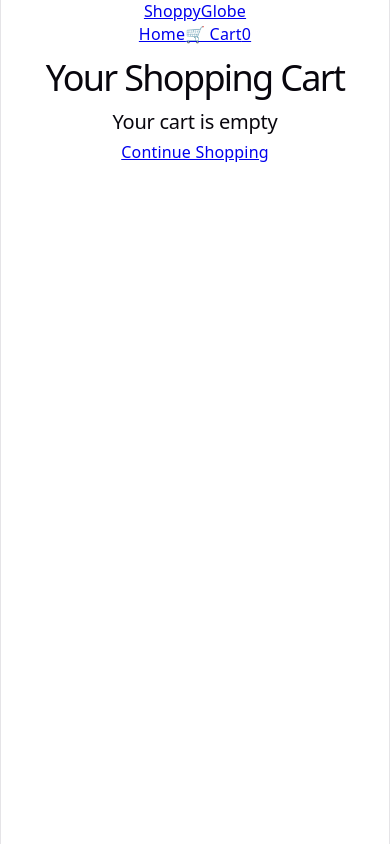
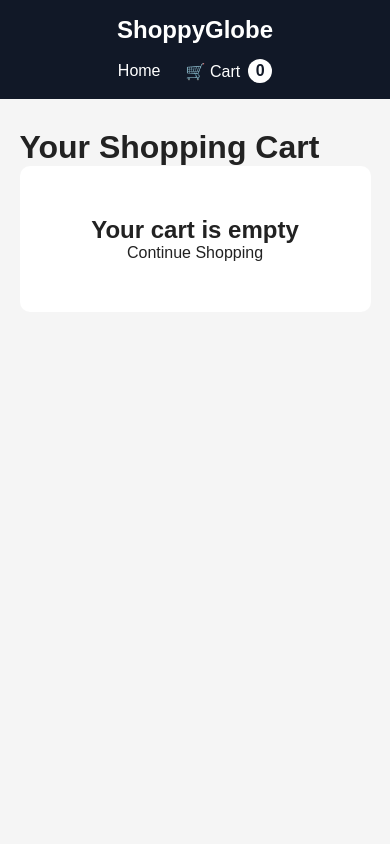
Before and after one commit to Sujaltonge384/ShoppyGlobe-E-commerce-Application, a React (Vite) app: page /cart in a window 390 px wide. Built offline with nearby package versions, Linux system fonts and the light colour scheme.

Commit message:
Add responsive application styling

```diff
--- a/src/index.css
+++ b/src/index.css
@@ -1,111 +1,378 @@
-:root {
-  --text: #6b6375;
-  --text-h: #08060d;
-  --bg: #fff;
-  --border: #e5e4e7;
-  --code-bg: #f4f3ec;
-  --accent: #aa3bff;
-  --accent-bg: rgba(170, 59, 255, 0.1);
-  --accent-border: rgba(170, 59, 255, 0.5);
-  --social-bg: rgba(244, 243, 236, 0.5);
-  --shadow:
-    rgba(0, 0, 0, 0.1) 0 10px 15px -3px, rgba(0, 0, 0, 0.05) 0 4px 6px -2px;
+* {
+  margin: 0;
+  padding: 0;
+  box-sizing: border-box;
+}
 
-  --sans: system-ui, 'Segoe UI', Roboto, sans-serif;
-  --heading: system-ui, 'Segoe UI', Roboto, sans-serif;
-  --mono: ui-monospace, Consolas, monospace;
+body {
+  font-family: Arial, sans-serif;
+  background: #f5f5f5;
+  color: #222;
+}
 
-  font: 18px/145% var(--sans);
-  letter-spacing: 0.18px;
-  color-scheme: light dark;
-  color: var(--text);
-  background: var(--bg);
-  font-synthesis: none;
-  text-rendering: optimizeLegibility;
-  -webkit-font-smoothing: antialiased;
-  -moz-osx-font-smoothing: grayscale;
+a {
+  text-decoration: none;
+  color: inherit;
+}
 
-  @media (max-width: 1024px) {
-    font-size: 16px;
+button {
+  border: none;
+  cursor: pointer;
+  padding: 10px 16px;
+  border-radius: 6px;
+  font-size: 15px;
+}
+
+.header {
+  background: #111827;
+  color: white;
+  padding: 16px 0;
+}
+
+.header-container {
+  width: 90%;
+  max-width: 1200px;
+  margin: auto;
+  display: flex;
+  justify-content: space-between;
+  align-items: center;
+}
+
+.logo {
+  font-size: 24px;
+  font-weight: bold;
+}
+
+.nav {
+  display: flex;
+  gap: 25px;
+  align-items: center;
+}
+
+.cart-link {
+  display: flex;
+  gap: 8px;
+  align-items: center;
+}
+
+.cart-count {
+  background: white;
+  color: #111827;
+  border-radius: 50%;
+  min-width: 24px;
+  height: 24px;
+  display: flex;
+  align-items: center;
+  justify-content: center;
+  font-weight: bold;
+}
+
+.container {
+  width: 90%;
+  max-width: 1200px;
+  margin: 30px auto;
+}
+
+.hero {
+  text-align: center;
+  margin-bottom: 30px;
+}
+
+.hero h1 {
+  font-size: 40px;
+  margin-bottom: 10px;
+}
+
+.search-container {
+  margin-bottom: 30px;
+}
+
+.search-container input {
+  width: 100%;
+  padding: 14px;
+  border: 1px solid #ccc;
+  border-radius: 8px;
+  font-size: 16px;
+}
+
+.product-grid {
+  display: grid;
+  grid-template-columns: repeat(4, 1fr);
+  gap: 20px;
+}
+
+.product-card {
+  background: white;
+  padding: 20px;
+  border-radius: 10px;
+  box-shadow: 0 2px 8px rgba(0, 0, 0, 0.1);
+}
+
+.product-card h2 {
+  font-size: 18px;
+  margin: 15px 0;
+}
+
+.product-image {
+  width: 100%;
+  height: 220px;
+  object-fit: contain;
+}
+
+.product-price {
+  font-weight: bold;
+  font-size: 20px;
+  margin-bottom: 15px;
+}
+
+.product-card button,
+.checkout-form button {
+  width: 100%;
+  background: #111827;
+  color: white;
+}
+
+.product-detail {
+  background: white;
+  padding: 30px;
+  border-radius: 10px;
+  display: grid;
+  grid-template-columns: 1fr 1fr;
+  gap: 40px;
+}
+
+.product-detail img {
+  width: 100%;
+  max-height: 500px;
+  object-fit: contain;
+}
+
+.product-detail h1 {
+  margin-bottom: 20px;
+}
+
+.product-detail p {
+  margin-bottom: 15px;
+  line-height: 1.6;
+}
+
+.detail-price {
+  font-size: 28px;
+  font-weight: bold;
+}
+
+.cart-list {
+  display: flex;
+  flex-direction: column;
+  gap: 20px;
+  margin-top: 25px;
+}
+
+.cart-item {
+  background: white;
+  padding: 20px;
+  border-radius: 10px;
+  display: flex;
+  gap: 25px;
+}
+
+.cart-item img {
+  width: 150px;
+  height: 150px;
+  object-fit: contain;
+}
+
+.cart-item-info {
+  flex: 1;
+}
+
+.quantity-controls {
+  display: flex;
+  gap: 15px;
+  align-items: center;
+  margin: 15px 0;
+}
+
+.quantity-controls button {
+  background: #e5e7eb;
+}
+
+.remove-button {
+  background: #dc2626;
+  color: white;
+}
+
+.cart-summary {
+  background: white;
+  margin-top: 25px;
+  padding: 25px;
+  text-align: right;
+  border-radius: 10px;
+}
+
+.checkout-button {
+  display: inline-block;
+  margin-top: 15px;
+  background: #111827;
+  color: white;
+  padding: 12px 20px;
+  border-radius: 6px;
+}
+
+.checkout-grid {
+  display: grid;
+  grid-template-columns: 1fr 1fr;
+  gap: 30px;
+}
+
+.checkout-form,
+.order-summary {
+  background: white;
+  padding: 25px;
+  border-radius: 10px;
+}
+
+.checkout-form {
+  display: flex;
+  flex-direction: column;
+  gap: 20px;
+}
+
+.checkout-form label {
+  display: flex;
+  flex-direction: column;
+  gap: 8px;
+  font-weight: bold;
+}
+
+.checkout-form input,
+.checkout-form textarea {
+  padding: 12px;
+  border: 1px solid #ccc;
+  border-radius: 6px;
+}
+
+.checkout-form textarea {
+  min-height: 120px;
+  resize: vertical;
+}
+
+.summary-item {
+  display: flex;
+  justify-content: space-between;
+  padding: 12px 0;
+  border-bottom: 1px solid #ddd;
+}
+
+.order-summary h3 {
+  margin-top: 20px;
+  text-align: right;
+}
+
+.empty-cart {
+  text-align: center;
+  background: white;
+  padding: 50px;
+  border-radius: 10px;
+}
+
+.not-found {
+  text-align: center;
+  padding: 100px 20px;
+}
+
+.not-found h1 {
+  font-size: 100px;
+}
+
+.not-found h2 {
+  margin-bottom: 15px;
+}
+
+.not-found p {
+  margin-bottom: 10px;
+}
+
+.not-found a {
+  display: inline-block;
+  margin-top: 20px;
+  background: #111827;
+  color: white;
+  padding: 12px 20px;
+  border-radius: 6px;
+}
+
+.loader-container {
+  min-height: 300px;
+  display: flex;
+  flex-direction: column;
+  justify-content: center;
+  align-items: center;
+}
+
+.loader {
+  width: 45px;
+  height: 45px;
+  border: 5px solid #ddd;
+  border-top: 5px solid #111827;
+  border-radius: 50%;
+  animation: spin 1s linear infinite;
+}
+
+.error-message,
+.success-message {
+  padding: 25px;
+  border-radius: 8px;
+  text-align: center;
+  margin: 30px 0;
+}
+
+.error-message {
+  background: #fee2e2;
+  color: #991b1b;
+}
+
+.success-message {
+  background: #dcfce7;
+  color: #166534;
+}
+
+@keyframes spin {
+  to {
+    transform: rotate(360deg);
   }
 }
 
-@media (prefers-color-scheme: dark) {
-  :root {
-    --text: #9ca3af;
-    --text-h: #f3f4f6;
-    --bg: #16171d;
-    --border: #2e303a;
-    --code-bg: #1f2028;
-    --accent: #c084fc;
-    --accent-bg: rgba(192, 132, 252, 0.15);
-    --accent-border: rgba(192, 132, 252, 0.5);
-    --social-bg: rgba(47, 48, 58, 0.5);
-    --shadow:
-      rgba(0, 0, 0, 0.4) 0 10px 15px -3px, rgba(0, 0, 0, 0.25) 0 4px 6px -2px;
+@media (max-width: 900px) {
+  .product-grid {
+    grid-template-columns: repeat(2, 1fr);
   }
 
-  #social .button-icon {
-    filter: invert(1) brightness(2);
+  .product-detail,
+  .checkout-grid {
+    grid-template-columns: 1fr;
   }
 }
 
-body {
-  margin: 0;
-}
+@media (max-width: 600px) {
+  .product-grid {
+    grid-template-columns: 1fr;
+  }
 
-#root {
-  width: 1126px;
-  max-width: 100%;
-  margin: 0 auto;
-  text-align: center;
-  border-inline: 1px solid var(--border);
-  min-height: 100svh;
-  display: flex;
-  flex-direction: column;
-  box-sizing: border-box;
-}
+  .header-container {
+    flex-direction: column;
+    gap: 15px;
+  }
 
-h1,
-h2 {
-  font-family: var(--heading);
-  font-weight: 500;
-  color: var(--text-h);
-}
+  .cart-item {
+    flex-direction: column;
+  }
 
-h1 {
-  font-size: 56px;
-  letter-spacing: -1.68px;
-  margin: 32px 0;
-  @media (max-width: 1024px) {
-    font-size: 36px;
-    margin: 20px 0;
+  .cart-item img {
+    width: 100%;
+  }
+
+  .hero h1 {
+    font-size: 30px;
   }
 }
-h2 {
-  font-size: 24px;
-  line-height: 118%;
-  letter-spacing: -0.24px;
-  margin: 0 0 8px;
-  @media (max-width: 1024px) {
-    font-size: 20px;
-  }
-}
-p {
-  margin: 0;
-}
-
-code,
-.counter {
-  font-family: var(--mono);
-  display: inline-flex;
-  border-radius: 4px;
-  color: var(--text-h);
-}
-
-code {
-  font-size: 15px;
-  line-height: 135%;
-  padding: 4px 8px;
-  background: var(--code-bg);
-}
```
